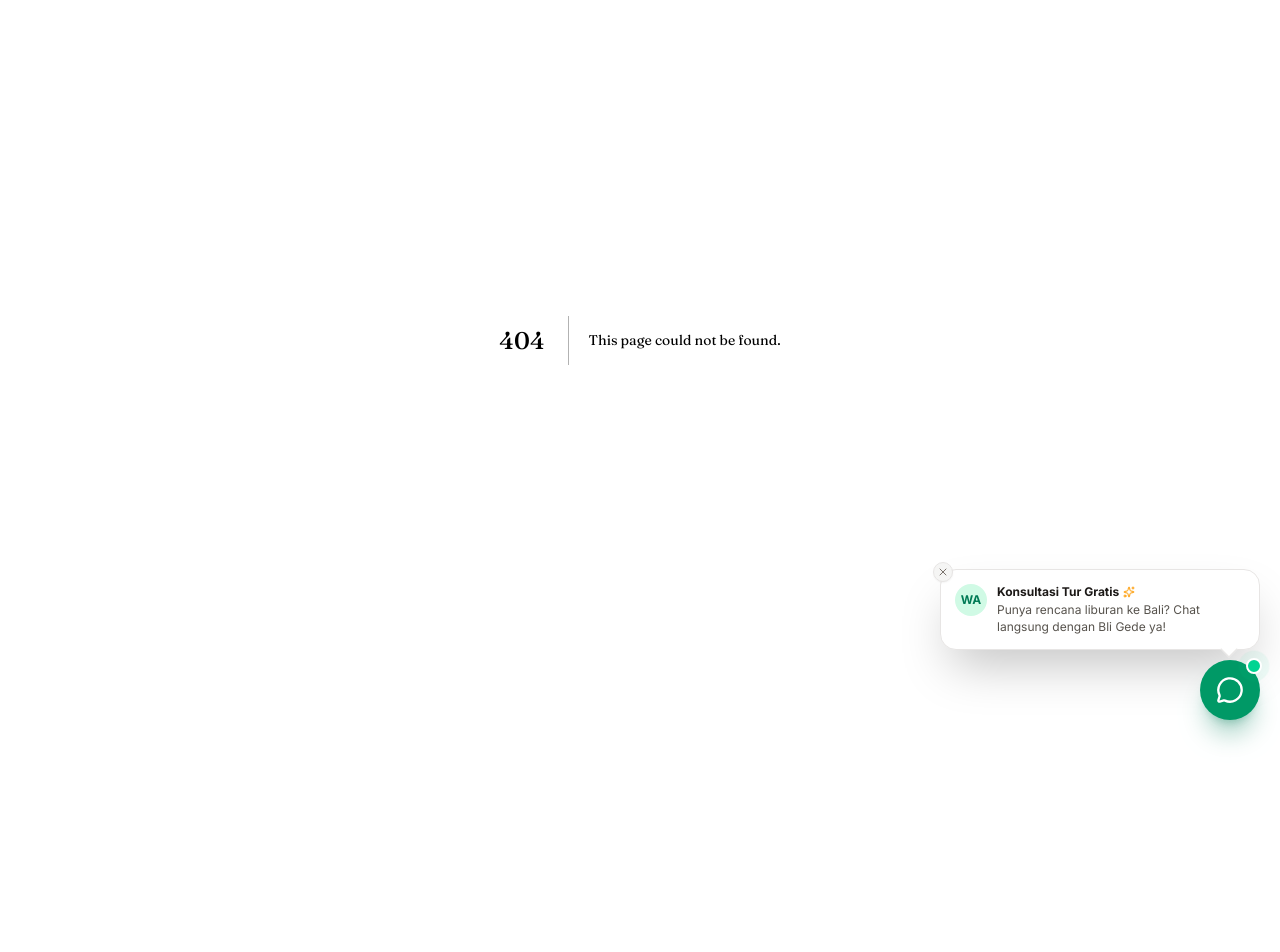
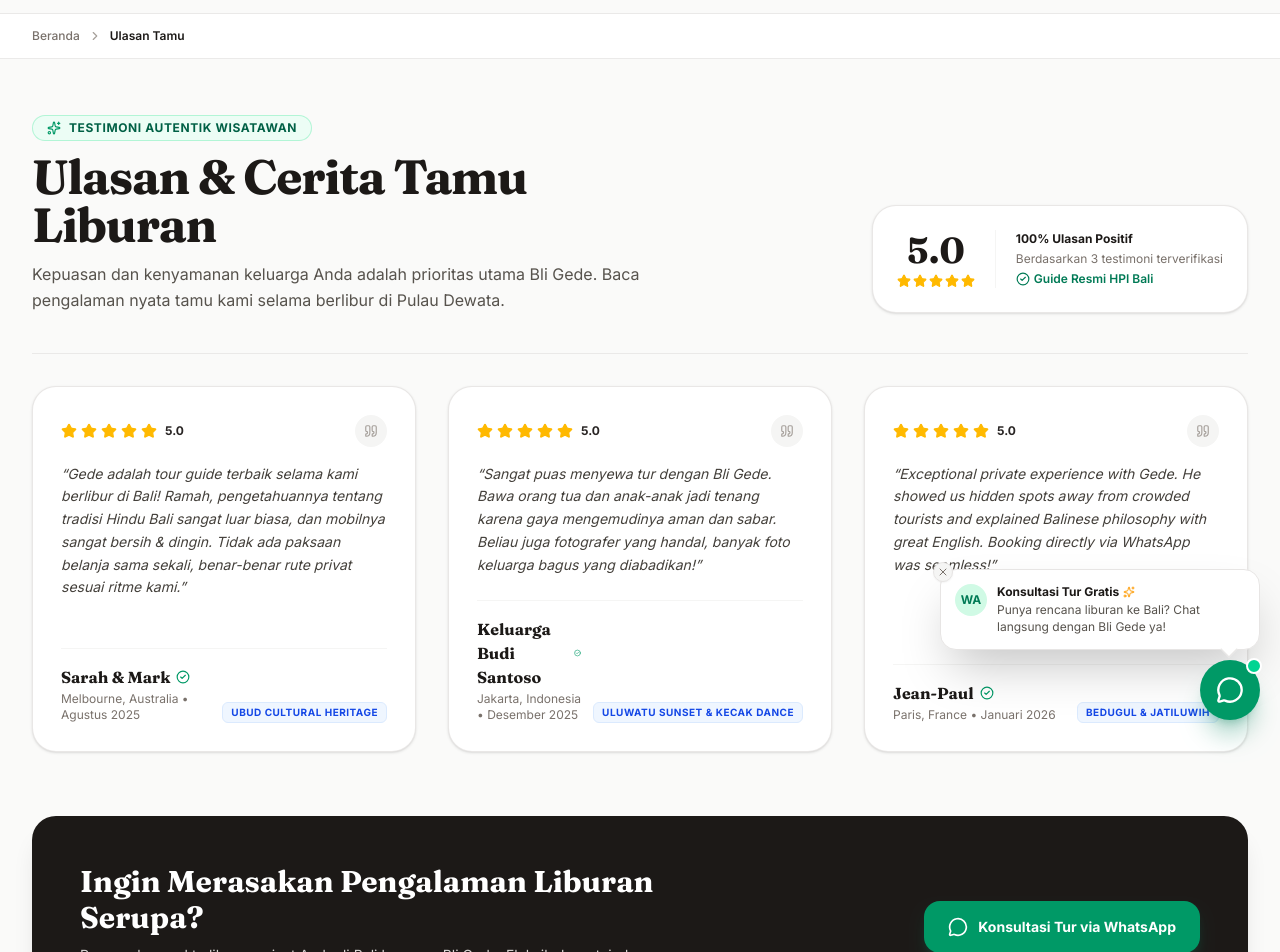
Before and after one commit to sumestawsome/gedebaliguide, a Next.js app: page /reviews in a window 1280 px wide. Before the commit this address had no page. Shown: the part 60-1012 px from the top of the page. Before the commit the page ends 800 px from the top, so only its background shows below. Built offline with nearby package versions, Linux system fonts and the light colour scheme.

Commit message:
feat(reviews): create dedicated reviews page linked from home testimonials section

```diff
--- /dev/null
+++ b/src/app/reviews/page.tsx
@@ -0,0 +1,156 @@
+import React from "react";
+import type { Metadata } from "next";
+import Link from "next/link";
+import Navbar from "@/components/layout/Navbar";
+import Footer from "@/components/layout/Footer";
+import { mockReviews, mockGuideProfile } from "@/data/mock-data";
+import { Star, Quote, CheckCircle2, ChevronRight, MessageCircle, Sparkles, HeartHandshake } from "lucide-react";
+import { getGeneralConsultationUrl } from "@/lib/whatsapp";
+
+export const metadata: Metadata = {
+  title: "Ulasan & Testimoni Tamu — Gede Bali Guide",
+  description:
+    "Baca cerita dan ulasan bintang 5 dari wisatawan yang telah menjelajahi Bali bersama Gede Sudiartana, tour guide resmi HPI Bali.",
+};
+
+export default function ReviewsPage() {
+  const waUrl = getGeneralConsultationUrl("navbar");
+  const approvedReviews = mockReviews.filter((r) => r.isApproved);
+  const averageRating = (
+    approvedReviews.reduce((acc, r) => acc + r.rating, 0) / approvedReviews.length
+  ).toFixed(1);
+
+  return (
+    <div className="flex min-h-screen flex-col bg-[#fafaf9] text-stone-900 font-sans">
+      <Navbar />
+
+      <main className="flex-1 pb-24">
+        {/* Breadcrumb Navigation */}
+        <div className="border-b border-stone-200/80 bg-white">
+          <div className="mx-auto max-w-7xl px-4 sm:px-6 lg:px-8 py-3.5">
+            <nav className="flex items-center gap-2 text-xs font-medium text-stone-500">
+              <Link href="/" className="hover:text-blue-700 transition-colors">
+                Beranda
+              </Link>
+              <ChevronRight className="h-3.5 w-3.5 text-stone-400" />
+              <span className="text-stone-900 font-semibold">Ulasan Tamu</span>
+            </nav>
+          </div>
+        </div>
+
+        {/* Hero Header */}
+        <section className="mx-auto max-w-7xl px-4 sm:px-6 lg:px-8 pt-10 sm:pt-14 pb-8">
+          <div className="flex flex-col md:flex-row md:items-end justify-between gap-6 border-b border-stone-200/80 pb-10">
+            <div className="space-y-3 max-w-2xl">
+              <div className="inline-flex items-center gap-2 rounded-full bg-emerald-50 border border-emerald-200/80 px-3.5 py-1 text-xs font-bold uppercase tracking-wider text-emerald-800">
+                <Sparkles className="h-3.5 w-3.5 text-emerald-600" />
+                <span>Testimoni Autentik Wisatawan</span>
+              </div>
+              <h1 className="font-serif text-3xl sm:text-5xl font-bold tracking-tight text-stone-900">
+                Ulasan & Cerita Tamu Liburan
+              </h1>
+              <p className="text-sm sm:text-base text-stone-600 leading-relaxed">
+                Kepuasan dan kenyamanan keluarga Anda adalah prioritas utama Bli Gede. Baca pengalaman nyata tamu kami selama berlibur di Pulau Dewata.
+              </p>
+            </div>
+
+            {/* Rating Summary Card */}
+            <div className="rounded-3xl border border-stone-200/90 bg-white p-6 shadow-sm flex items-center gap-5 shrink-0">
+              <div className="text-center border-r border-stone-100 pr-5">
+                <span className="font-serif text-4xl font-bold text-stone-900">{averageRating}</span>
+                <div className="flex items-center gap-0.5 justify-center mt-1">
+                  {[1, 2, 3, 4, 5].map((s) => (
+                    <Star key={s} className="h-3.5 w-3.5 fill-amber-400 text-amber-400" />
+                  ))}
+                </div>
+              </div>
+              <div className="text-xs space-y-1">
+                <p className="font-bold text-stone-900">100% Ulasan Positif</p>
+                <p className="text-stone-500">Berdasarkan {approvedReviews.length} testimoni terverifikasi</p>
+                <p className="text-emerald-700 font-semibold flex items-center gap-1">
+                  <CheckCircle2 className="h-3.5 w-3.5" />
+                  Guide Resmi HPI Bali
+                </p>
+              </div>
+            </div>
+          </div>
+        </section>
+
+        {/* Reviews Grid */}
+        <section className="mx-auto max-w-7xl px-4 sm:px-6 lg:px-8">
+          <div className="grid grid-cols-1 md:grid-cols-2 lg:grid-cols-3 gap-8">
+            {approvedReviews.map((review) => (
+              <article
+                key={review.id}
+                className="relative flex flex-col justify-between rounded-3xl border border-stone-200/90 bg-white p-7 shadow-sm hover:shadow-xl transition-all duration-300"
+              >
+                <div>
+                  <div className="flex items-center justify-between mb-4">
+                    <div className="flex items-center gap-1">
+                      {[...Array(review.rating)].map((_, i) => (
+                        <Star key={i} className="h-4 w-4 fill-amber-400 text-amber-400" />
+                      ))}
+                      <span className="ml-1 text-xs font-bold text-stone-800">
+                        {review.rating}.0
+                      </span>
+                    </div>
+
+                    <div className="flex h-8 w-8 items-center justify-center rounded-full bg-stone-100 text-stone-400">
+                      <Quote className="h-3.5 w-3.5" />
+                    </div>
+                  </div>
+
+                  <blockquote className="text-sm text-stone-700 leading-relaxed italic mb-6 font-sans">
+                    &ldquo;{review.content}&rdquo;
+                  </blockquote>
+                </div>
+
+                <div className="pt-4 border-t border-stone-100 flex items-end justify-between gap-3 mt-auto">
+                  <div>
+                    <h3 className="font-serif text-base font-bold text-stone-900 flex items-center gap-1.5">
+                      <span>{review.authorName}</span>
+                      <CheckCircle2 className="h-3.5 w-3.5 text-emerald-600" />
+                    </h3>
+                    <p className="text-xs text-stone-500 mt-0.5">
+                      {review.authorOrigin} {review.dateOfTrip && `• ${review.dateOfTrip}`}
+                    </p>
+                  </div>
+
+                  {review.tourName && (
+                    <span className="text-[10px] font-bold uppercase tracking-wider text-blue-700 bg-blue-50 border border-blue-100 px-2 py-0.5 rounded-md shrink-0">
+                      {review.tourName}
+                    </span>
+                  )}
+                </div>
+              </article>
+            ))}
+          </div>
+
+          {/* Bottom Consultation Banner */}
+          <div className="mt-16 rounded-3xl bg-stone-900 text-white p-8 sm:p-12 flex flex-col md:flex-row items-center justify-between gap-8 shadow-xl">
+            <div className="space-y-2 max-w-xl text-center md:text-left">
+              <h2 className="font-serif text-2xl sm:text-3xl font-bold">
+                Ingin Merasakan Pengalaman Liburan Serupa?
+              </h2>
+              <p className="text-stone-300 text-sm leading-relaxed">
+                Rencanakan waktu liburan privat Anda di Bali bersama Bli Gede. Fleksibel, santai, dan tanpa paksaan belanja.
+              </p>
+            </div>
+
+            <a
+              href={waUrl}
+              target="_blank"
+              rel="noopener noreferrer"
+              className="inline-flex items-center justify-center gap-2.5 rounded-2xl bg-emerald-600 px-6 py-4 text-sm font-bold text-white shadow-lg shadow-emerald-700/30 hover:bg-emerald-700 active:scale-95 transition-all shrink-0"
+            >
+              <MessageCircle className="h-5 w-5" />
+              <span>Konsultasi Tur via WhatsApp</span>
+            </a>
+          </div>
+        </section>
+      </main>
+
+      <Footer />
+    </div>
+  );
+}
```
